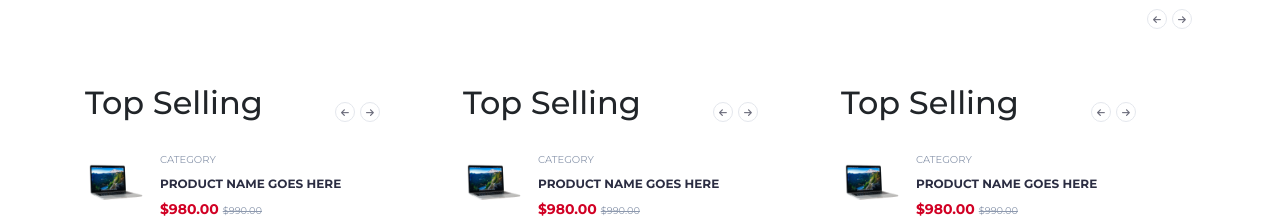
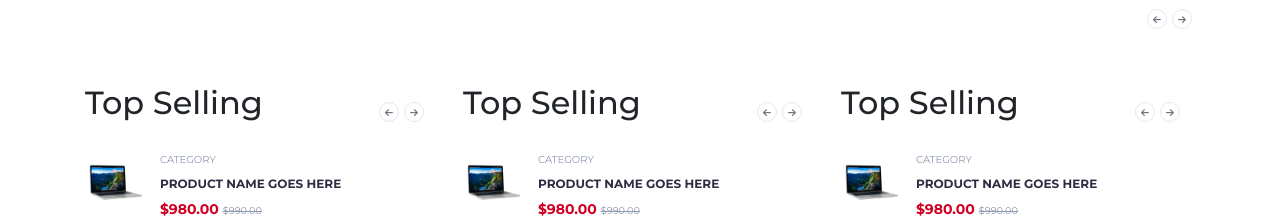
Before and after one commit to jeocamrank/itern-fe-project, a plain HTML site: page index.html in a window 1280 px wide. Shown: the part 2278-2496 px from the top of the page. Drawn offline with nearby package versions, Linux system fonts and the light colour scheme.

Commit message:
fixed the prev and next button from slideslicker

```diff
--- a/style.css
+++ b/style.css
@@ -703,7 +703,6 @@ a {
 .slider-selling-box > .slick-prev,
 .slider-selling-box > .slick-next {
   top: -40px;
-  margin-right: 44px;
 }
 
 .triper-row {
```
